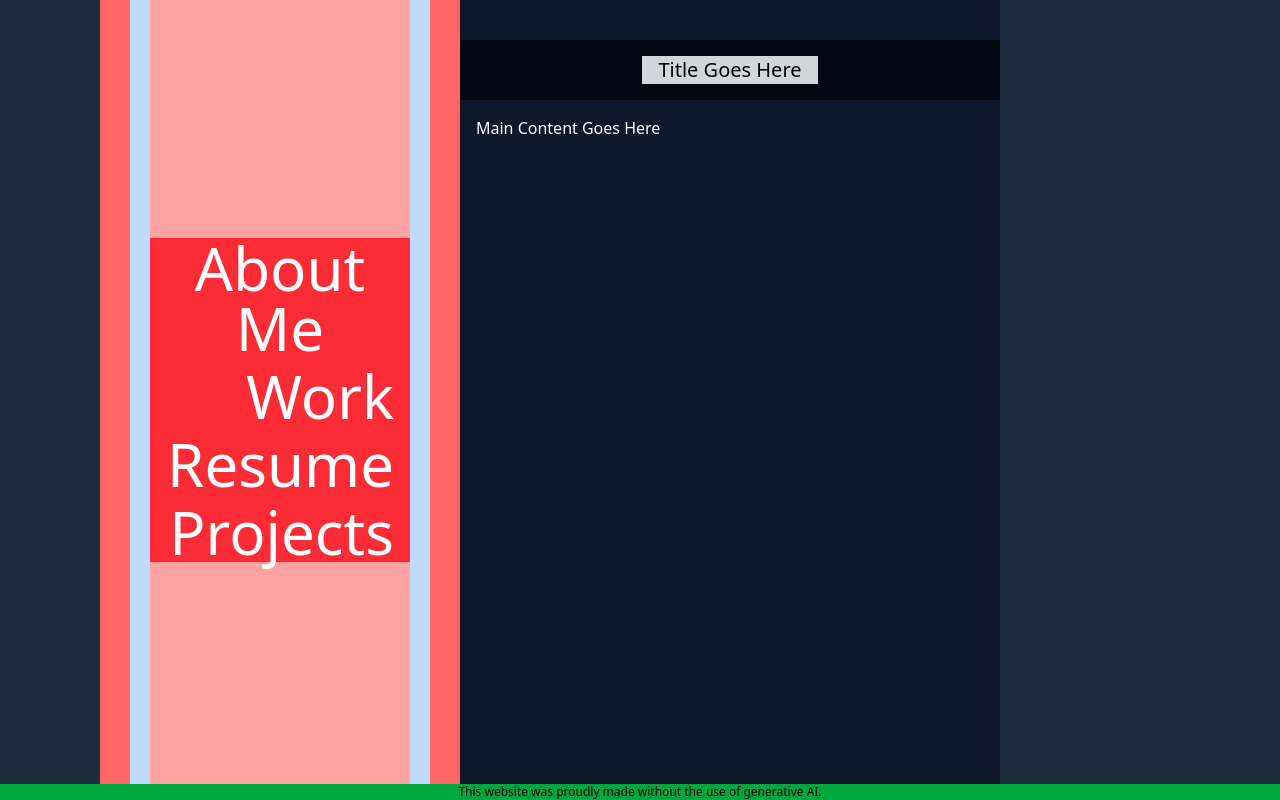
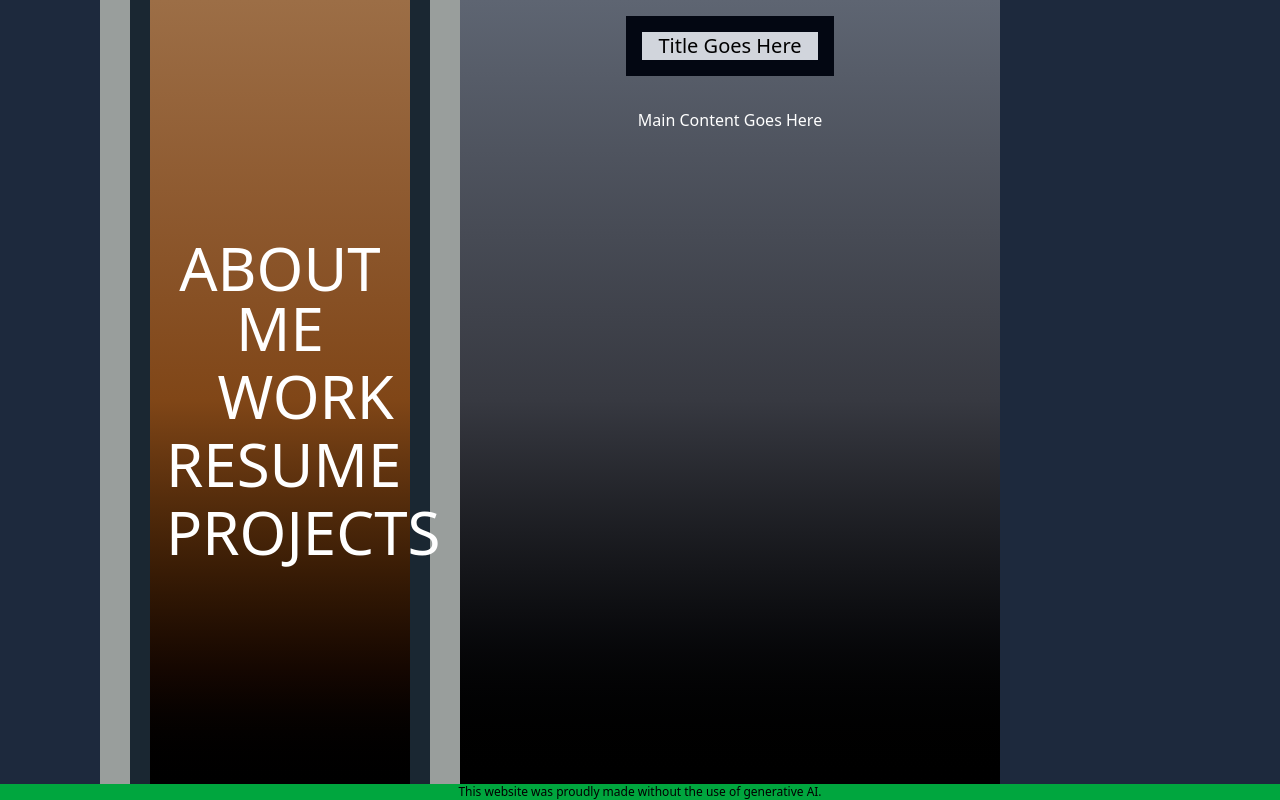
Before and after one commit to NickEikenberg/Developer_Website, a React (Vite) app: page / in a window 1280 px wide. Built offline with nearby package versions, Linux system fonts and the light colour scheme.

Commit message:
added background gradients and adjusted hero styling

```diff
--- a/src/components/Hero.tsx
+++ b/src/components/Hero.tsx
@@ -1,26 +1,14 @@
 export default function Hero() {
   return (
     <>
-      <div className="bg-gray-950 flex justify-center text-center p-4">
+      <div className="bg-gray-950 flex justify-center text-center p-4 w-full">
         <h2 className="text-xl bg-gray-300 text-black px-4">About Me</h2>
       </div>
-      <p className="p-4">
-        Homicide's illegal and death is the penalty
-        What justifies the homicide, when he dies?
-        In his own iniquity it's the
-        Master of the Mantis Rapture coming at ya
-        We have an APB on an MC Killer
-        Looks like the work of a Master
-        Evidence indicates that his stature
-        Merciless like a terrorist hard to capture
-        The flow, changes like a chameleon
-        Plays like a friend, and stabs you like a dagger
-        This technique attacks the immune system
-        Disguised like a lie paralyzing the victim
-        You scream, as it enters your bloodstream
-        Erupts your brain from the pain these thoughts contain
-        Moving on a dude with the speed of a centipede
-        And injure any motherfucking contender!
+      <div className="w-1/3 bg-black p-4">
+        <img src="src/assets/Disco.webp"></img>
+      </div>
+      <p className="p-4 bg-black m-4">
+        CHANGE THIS!!! A lifelong computer nerd, I've always been curious about what goes on inside this thing we're both looking at. My passion for all things tech led me to a career in the video games industry, where I spent 5 years in QA, learning to crunch, and working together with my team to hit tough deadlines. As a programmer, I've taken what I've learned from those years and pushed myself to create incredible things with my own code. I'm able to set and hit goals while creating products that I'm truly proud of.
       </p>
     </>
   )
--- a/src/components/MainContainer.tsx
+++ b/src/components/MainContainer.tsx
@@ -6,7 +6,7 @@ interface Props {
 
 const MainContainer:FC<Props> = ({ mainContent }) => {
   return (
-    <div className="bg-slate-900 flex flex-col w-1/2 py-10 overflow-scroll">
+    <div className="bg-gradient-to-t from-black via-[#373941] to-[#5e6572] backdrop-opacity-50 flex flex-col items-center gap-y-4 w-1/2 py-4 overflow-scroll">
       {mainContent}
     </div>
   )
--- a/src/components/Navbar.tsx
+++ b/src/components/Navbar.tsx
@@ -11,14 +11,14 @@ interface NavbarProps {
 
 const Navbar:FC<NavbarProps> = ({ setMainContent }) => {
   return (
-    <div className="flex items-center justify-center bg-red-400 left-20 h-screen w-1/3">
-      <nav className="bg-red-300 h-full w-5/6 border border-blue-200 border-20 border-t-0 border-b-0">
+    <div className="flex items-center justify-center bg-[#999e9c] left-20 h-screen w-1/3">
+      <nav className="bg-gradient-to-t from-black via-[#804617] to-[#9c6e46] h-full w-5/6 border border-[#1a2732] border-20 border-t-0 border-b-0">
       <div className="flex flex-col justify-center h-screen w-full">
-        <ol className="flex flex-col text-right text-6xl gap-y-2 font-thin w-full bg-red-500">
-          <NavButton title="About Me" onClick={setMainContent} contentToSet={<Hero/>} />
-          <NavButton title="Work" onClick={setMainContent} contentToSet={<Work/>}/>
-          <NavButton title="Resume" onClick={setMainContent} contentToSet={<Resume/>}/>
-          <NavButton title="Projects" onClick={setMainContent} contentToSet={<Projects/>}/>
+        <ol className="flex flex-col text-right text-6xl gap-y-2 font-thin w-full">
+          <NavButton title="ABOUT ME" onClick={setMainContent} contentToSet={<Hero/>} />
+          <NavButton title="WORK" onClick={setMainContent} contentToSet={<Work/>}/>
+          <NavButton title="RESUME" onClick={setMainContent} contentToSet={<Resume/>}/>
+          <NavButton title="PROJECTS" onClick={setMainContent} contentToSet={<Projects/>}/>
         </ol>
       </div>
       </nav>
```
Also changed, not shown: src/assets/Disco.webp (added).
